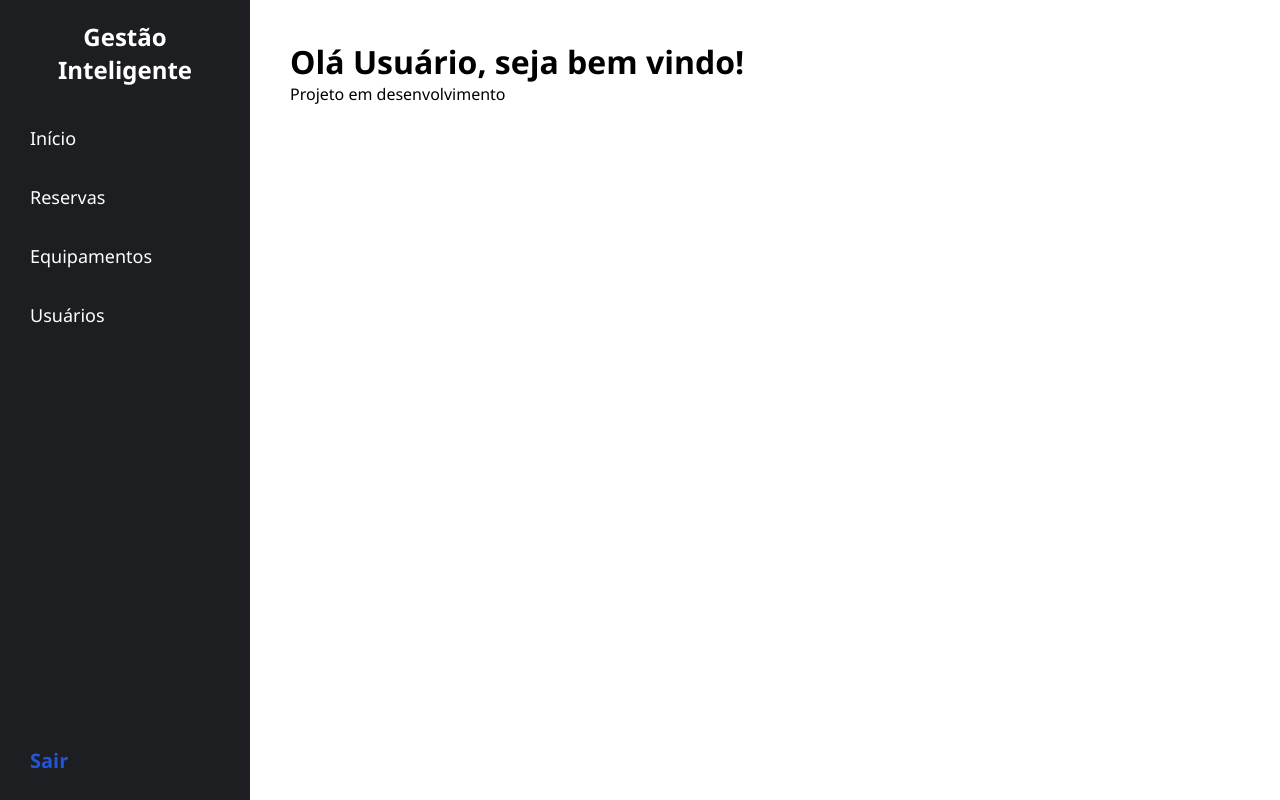
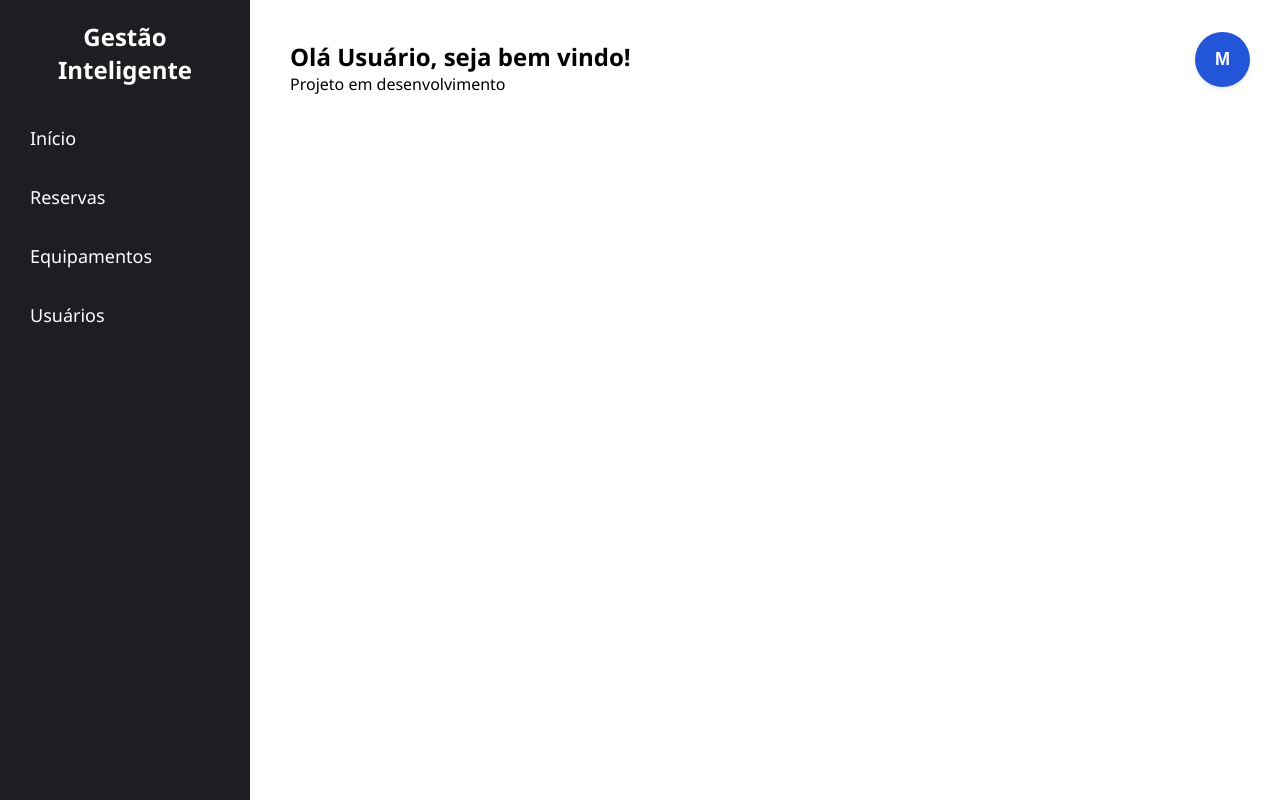
Before and after one commit to mateus-gondev/Gestao_Inteligente, a React (Vite) app: page /home in a window 1280 px wide. Built offline with nearby package versions, Linux system fonts and the light colour scheme.

Commit message:
Criação perfil

```diff
--- a/src/assets/css/home_css/home.css
+++ b/src/assets/css/home_css/home.css
@@ -37,24 +37,81 @@
     background-color: var(--azul);
 }
 
-.exit{
-    margin-top: 400px;
-}
-
-.exit a{
-    color: var(--azul);
-    font-size: 20px;
-    font-weight: 600;
-}
-
-.exit a:hover{
-    color: var(--branco);
-    font-size: 20px;
-    font-weight: 600;
-}
-
 .container{
     flex: 1;
     padding: 40px;
     background-color: var(--branco)
 }
+
+/*Foto Perfil*/
+/* Container no topo direito */
+.perfil-container {
+    position: fixed;
+    top: 4%;
+    right: 30px;
+    display: inline-block;
+    z-index: 999;
+}
+
+.perfil-avatar {
+    width: 55px;
+    height: 55px;
+    border-radius: 50%;
+    background-color: var(--azul);
+    color: var(--branco);
+    font-family: sans-serif;
+    font-size: 18px;
+    font-weight: bold;
+    cursor: pointer;
+    box-shadow: 0 2px 4px rgba(0, 0, 0, 0.1);
+
+    display: flex;
+    align-items: center;
+    justify-content: center;
+    user-select: none;
+    transition: background-color 0.2s ease;
+}
+
+/* Efeito sutil de brilho ao passar o mouse */
+.perfil-avatar:hover {
+    background-color: var(--azul-hover);
+}
+
+/* O Menu Dropdown flutuante */
+.perfil-menu {
+    position: absolute;
+    right: 0;
+    top: 52px;
+    background-color: var(--branco);
+    min-width: 160px;
+    box-shadow: 0px 8px 16px rgba(0, 0, 0, 0.15);
+    border-radius: 8px;
+    padding: 6px 0;
+    display: flex;
+    flex-direction: column;
+}
+
+/* Links do menu */
+.perfil-menu a {
+    color: var(--preto-cinza);
+    padding: 10px 16px;
+    text-decoration: none;
+    font-family: sans-serif;
+    font-size: 14px;
+}
+
+.perfil-menu a:hover {
+    background-color: #f5f5f5;
+}
+
+/* Linha divisória */
+.perfil-menu hr {
+    border: 0;
+    border-top: 1px solid #eeeeee;
+    margin: 4px 0;
+}
+
+/* Item de logout */
+.perfil-menu a.logout {
+    color: var(--vermelho);
+}
--- a/src/index.css
+++ b/src/index.css
@@ -4,6 +4,8 @@
   --branco-cinza-60: rgba(255, 255, 255, 0.6);
   --branco: #FFFFFF;
   --azul: #2255D8;
+  --azul-hover: #4338ca;
+  --vermelho: #ff4d4d;
 }
 
 * {
--- a/src/pages/Home/home.jsx
+++ b/src/pages/Home/home.jsx
@@ -1,7 +1,33 @@
+import { useState, useEffect, useRef } from 'react';
 
 import "../../assets/css/home_css/home.css";
 
 function Home(){
+
+    const [menuAberto, setMenuAberto] = useState(false);
+    const menuRef = useRef(null);
+
+     // Alterna o estado do menu (abre/fecha) ao clicar na foto
+    const alternarMenu = () => {
+        setMenuAberto(!menuAberto);
+    };
+
+    // Fecha o menu automaticamente se o usuário clicar fora dele
+    useEffect(() => {
+        const clicarFora = (event) => {
+            if (menuRef.current && !menuRef.current.contains(event.target)) {
+                setMenuAberto(false);
+            }
+        };
+
+        document.addEventListener('mousedown', clicarFora);
+            return () => document.removeEventListener('mousedown', clicarFora);
+        }, []);
+
+    //TODO Simular usuário Mateus logado
+    const usuarioNome = "Mateus";
+    const primeiraLetra = usuarioNome ? usuarioNome.charAt(0).toUpperCase() : 'M';
+
     return (
         <div className="wrapper-home">
             <anside className="sidebar">
@@ -13,17 +39,31 @@ function Home(){
                         <li><a href="#">Equipamentos</a></li>
                         <li><a href="#">Usuários</a></li>
                     </ul>
-                    <div>
-                        <ul className="exit">
-                            <li><a className="cont-exit" href="/">Sair</a></li>
-                        </ul>
-                    </div>
                 </nav>
             </anside>
 
             <main className="container">
-                <h1>Olá Usuário, seja bem vindo!</h1>
-                <p>Projeto em desenvolvimento</p>
+                <nav className="container-nav">
+                    <h1>Olá Usuário, seja bem vindo!</h1>
+                    <p>Projeto em desenvolvimento</p>
+
+                    <div className="perfil-container" ref={menuRef}>
+                        {/* Botão com a foto de perfil */}
+                        <div className="perfil-avatar" onClick={alternarMenu}>
+                            {primeiraLetra}
+                        </div>
+
+                        {/* Menu renderizado condicionalmente se estiver aberto */}
+                        {menuAberto && (
+                            <div className="perfil-menu">
+                            <a href="#perfil" onClick={() => setMenuAberto(false)}>Meu Perfil</a>
+                            <a href="#config" onClick={() => setMenuAberto(false)}>Configurações</a>
+                            <hr />
+                            <a href="/" className="logout" onClick={() => setMenuAberto(false)}>Sair</a>
+                            </div>
+                        )}
+                    </div>
+                </nav>
             </main>
         </div>
     );
```
